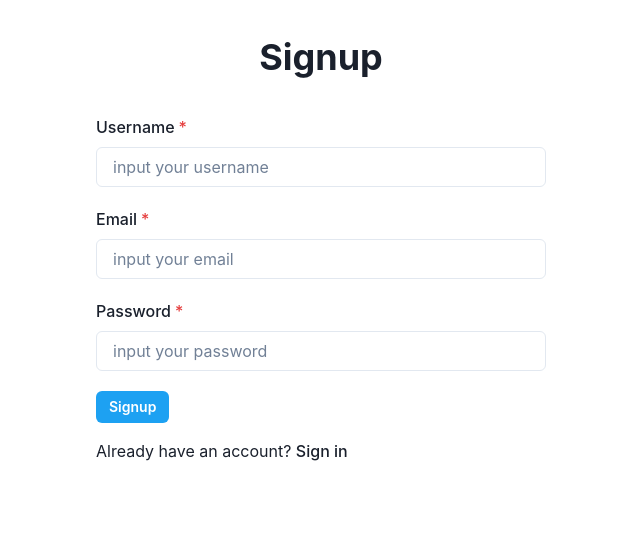
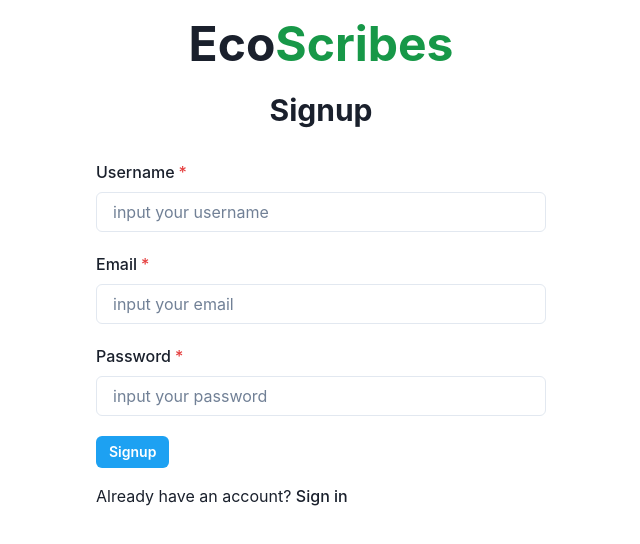
Before and after one commit to ayanwumi101/fullstack-blog-app, a React (Vite) app: page /signup in a window 1280 px wide. Shown: the top 544 px of the page, without its empty margins (319-959 px from the left). Built offline with nearby package versions, Linux system fonts and the light colour scheme.

Commit message:
post has been sorted and the blog has been given a name

```diff
--- a/src/components/CreatePost/CreatePost.jsx
+++ b/src/components/CreatePost/CreatePost.jsx
@@ -1,7 +1,7 @@
 import React, {useState} from 'react'
 import {Box, Heading, Text, FormControl, Input, FormLabel, Textarea, Button, Select, useToast, Container} from '@chakra-ui/react'
 import {app} from '../../../firebaseConfig'
-import {getFirestore, collection, addDoc} from 'firebase/firestore'
+import {getFirestore, collection, addDoc, serverTimestamp} from 'firebase/firestore'
 import {useNavigate} from 'react-router-dom'
 
 
@@ -26,6 +26,7 @@ const CreatePost = () => {
           post_category: category,
           date: date,
           post_content: content,
+          createdAt: serverTimestamp(),
          }).then(() => {
            toast({
                 title: 'Post Published',
--- a/src/components/Homepage/Home.jsx
+++ b/src/components/Homepage/Home.jsx
@@ -2,7 +2,7 @@ import React, {useState, useEffect} from 'react'
 import {Box, Text, Flex, Heading, } from '@chakra-ui/react'
 import Card from '../Card/Card'
 import {app} from '../../../firebaseConfig'
-import {getFirestore, collection, getDocs, onSnapshot} from 'firebase/firestore'
+import {getFirestore, collection, onSnapshot, orderBy, query} from 'firebase/firestore'
 
 
 const Home = () => {
@@ -14,6 +14,7 @@ const Home = () => {
 
   //collection reference
   const colref = collection(db, 'posts');
+  const q = query(colref, orderBy('createdAt'));
 
   //get collection data
 
@@ -30,7 +31,7 @@ const Home = () => {
   // }, [])
 
   useEffect(() => {
-    onSnapshot(colref, (snapshot) => {
+    onSnapshot(q, (snapshot) => {
         let items = [];
         snapshot.docs.map((doc) => {
           items.push({...doc.data(), id: doc.id});
@@ -41,7 +42,7 @@ const Home = () => {
   return (
     <>
     <Box>
-       <Heading as='h2' size='md' textAlign={'center'} mt='3'>Welcome to Cody's Blog</Heading>
+       <Heading as='h2' size='lg' textAlign={'center'} mt='6'>Welcome to EcoScribes</Heading>
        {<Flex flexWrap={'wrap'} justifyContent='space-between'>{posts.map((post) => <Card post={post} key={post.id} />)}</Flex>}
     </Box>
     </>
--- a/src/components/Navbar/Navbar.jsx
+++ b/src/components/Navbar/Navbar.jsx
@@ -63,17 +63,22 @@ const Navbar = () => {
     <>
         {location.pathname !== '/login' && location.pathname !== '/signup' && (<Box bg={useColorModeValue('gray.100', 'gray.900')} px={4}>
             <Flex h={16} alignItems={'center'} justifyContent={'space-between'}>
-                <IconButton size={'md'} icon={isOpen ? <CloseIcon /> : <HamburgerIcon />} aria-label={'open-menu'} display={{md: 'none'}} onClick={isOpen ? onClose : onOpen} />
+                <IconButton size={'md'} icon={isOpen ? <CloseIcon /> : <HamburgerIcon size='lg' />} aria-label={'open-menu'} display={{md: 'none'}} onClick={isOpen ? onClose : onOpen} />
 
                 <HStack spacing={10}>
-                    <Link to='/home' colorScheme={'teal'} _hover={{color: 'teal'}}><Box><Heading as='h4' size='md'>Cody's</Heading></Box></Link>
+                    <Link to='/home' colorScheme={'teal'} _hover={{color: 'teal'}}>
+                        <Flex alignItems={'center'}>
+                            <Heading as='h4' size={'lg'}>Eco</Heading>
+                            <Heading as='h4' size='lg' color={'whatsapp.700'}>Scribes</Heading>
+                        </Flex>
+                    </Link>
                     <HStack as={'nav'} spacing={4} display={{base: 'none', md: 'flex'}}>
                         {Links.map((link) => (<Link to={'/'+link}><NavLink key={link} onClick={onClose}>{link}</NavLink></Link>))}
                     </HStack>
                 </HStack>
 
                 <Flex alignItems={'center'}>
-                    <Link to='/create_post'><Button variant={'solid'} colorScheme={'teal'} size={'sm'} mr={4} leftIcon={<AddIcon />} >Create</Button></Link>
+                    {/* <Link to='/create_post'><Button variant={'solid'} colorScheme={'teal'} size={'sm'} mr={4} leftIcon={<AddIcon />} >Create</Button></Link> */}
 
                     <Menu>
                         <MenuButton as={'button'} rounded={'full'} variant={'link'} cursor={'pointer'} minW={0}>
--- a/src/components/Signup/Signup.jsx
+++ b/src/components/Signup/Signup.jsx
@@ -1,5 +1,5 @@
 import React, { useState } from 'react'
-import {Box, Heading, Text, FormControl, FormLabel, Input, Button, Stack, useToast, Container} from '@chakra-ui/react'
+import {Box, Heading, Text, FormControl, FormLabel, Input, Button, Stack, useToast, Flex, Container, HStack} from '@chakra-ui/react'
 import {app} from '../../../firebaseConfig'
 import {getAuth, createUserWithEmailAndPassword, signOut, signInWithEmailAndPassword} from 'firebase/auth'
 import {useNavigate, Link} from 'react-router-dom'
@@ -44,9 +44,12 @@ const Signup = () => {
     }
 
   return (
-    <Container>
-    <Stack spacing='4' maxW={'450px'} margin='auto' mt='9'>
-        <Heading textAlign='center' mb='5'>Signup</Heading>
+    <Container mt='5'>
+          <Flex textAlign='center' justifyContent={'center'} spacing='-0.95'>
+                <Heading size={'2xl'} >Eco</Heading><Heading color='whatsapp.600'size={'2xl'}>Scribes</Heading>
+          </Flex>
+    <Stack spacing='4' maxW={'450px'} margin='auto'>
+        <Heading textAlign='center' mb='4' size={'lg'} mt='6'>Signup</Heading>
         <FormControl maxWidth='450px' textAlign={'left'} isRequired>
             <FormLabel>Username</FormLabel>
             <Input type='text' placeholder='input your username' mb='5'  maxWidth='450px' value={userName} onChange={(e) => setUserName(e.target.value)} />
@@ -107,8 +110,11 @@ export const Login = () => {
     }
     return(
         <>
-        <Container>
-            <Box maxWidth='400px' margin={'auto'} mt='9'>
+        <Container mt='4'>
+            <Flex textAlign='center'  mb='2' justifyContent={'center'} spacing='-0.95'>
+                <Heading size={'2xl'} >Eco</Heading><Heading color='whatsapp.600'size={'2xl'}>Scribes</Heading>
+            </Flex>
+            <Box maxWidth='400px' margin={'auto'} mt='6'>
                 <Heading mb='5' textAlign={'center'}>Login</Heading>
                 <FormControl textAlign={'left'} mb='4' isRequired>
                     <FormLabel>Email</FormLabel>
```
